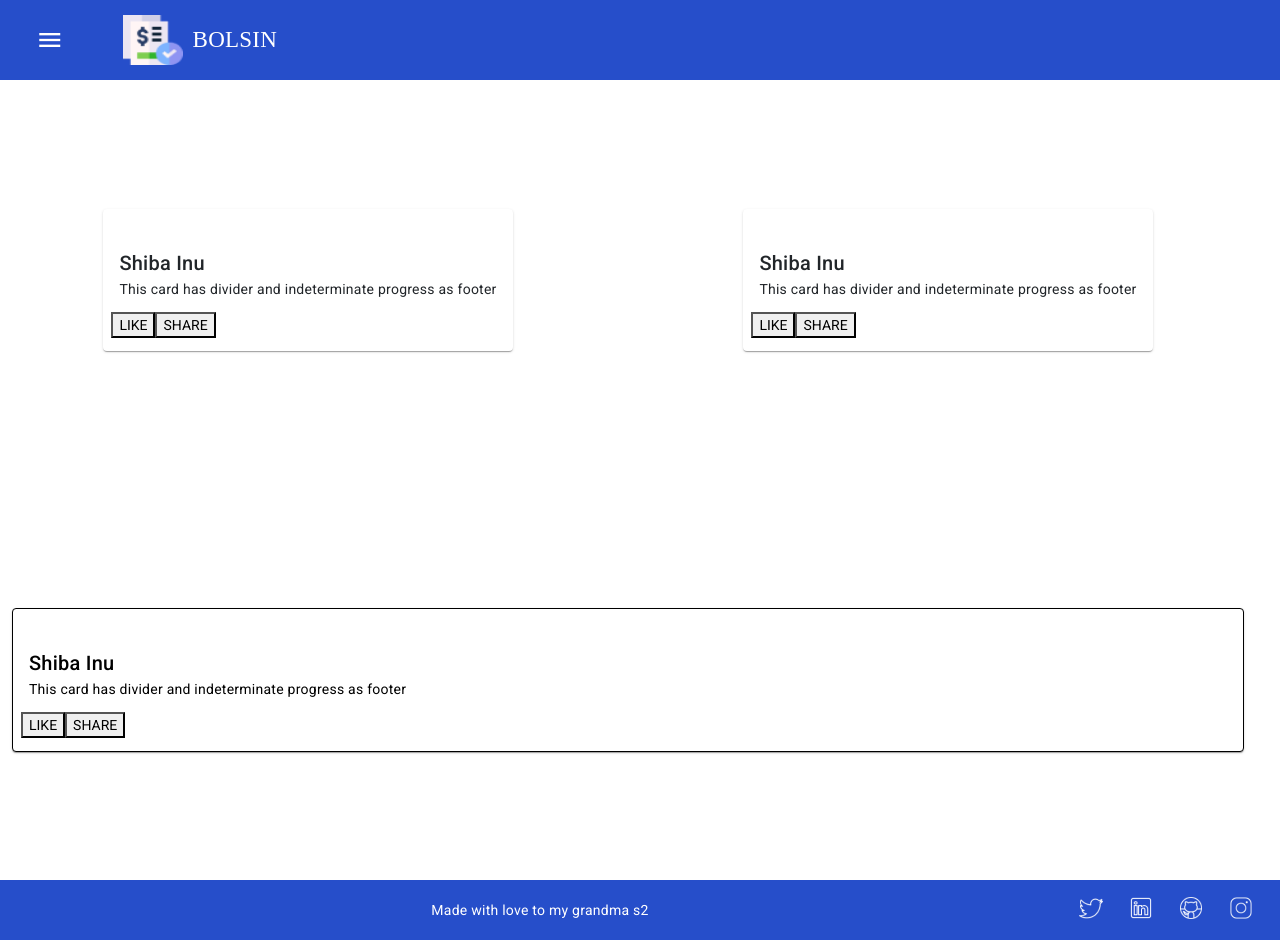
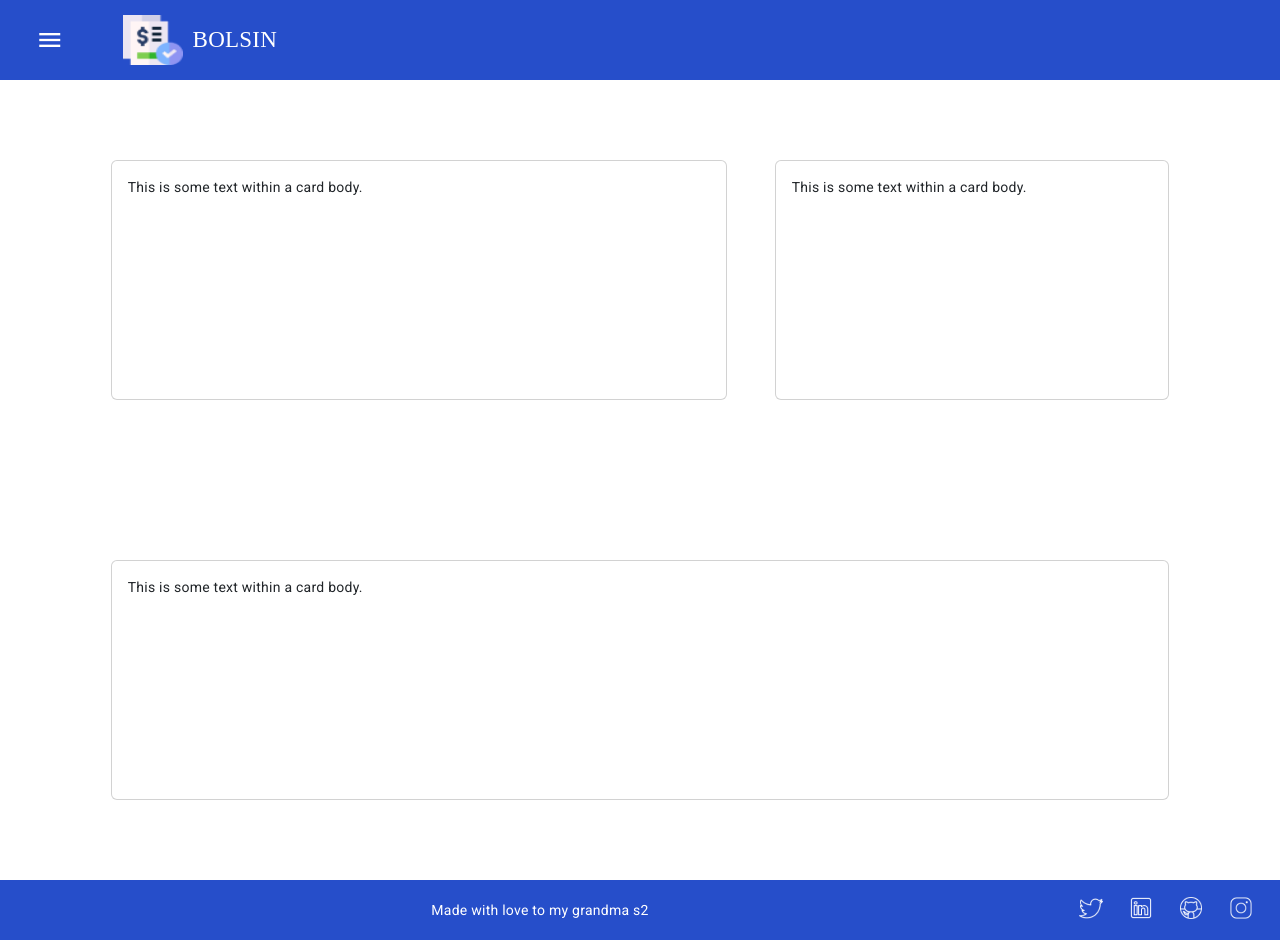
Before and after one commit to GustSilvaJR/ManageBills_Front, an Angular app: page /pages in a window 1280 px wide. Built offline with nearby package versions, Linux system fonts and the light colour scheme; a web font is replaced by a local one.

Commit message:
Correções nas integrações erroneas feitas no merge conflict

```diff
--- a/src/app/pages/dashboard/dashboard.component.html
+++ b/src/app/pages/dashboard/dashboard.component.html
@@ -1,75 +1,28 @@
 <div style="
-height: 100vh;
-" class="container-fluid ">
+    height: 100%;;" class=" row d-flex gx-5 justify-content-center align-items-center">
 
-    <div class="row"
-    style="
-    display: flex;
-    align-items: center;
-    height: 100%;
-    ">
-
-
-        <div class="col-md-12 row movimentacoes" >
-
-            <div class="col ">
-                <mat-card class="card entrada">
-                    <mat-card-header>
-                        <mat-card-subtitle>Dog Breed</mat-card-subtitle>
-                        <mat-card-title>Shiba Inu</mat-card-title>
-                    </mat-card-header>
-                    <mat-card-content>
-                        <p>This card has divider and indeterminate progress as footer</p>
-
-                    </mat-card-content>
-                    <mat-card-actions>
-                        <button mat-button>LIKE</button>
-                        <button mat-button>SHARE</button>
-                    </mat-card-actions>
-
-                </mat-card>
+    <div class="col-md-6" >
+        <div class="card">
+            <div class="card-body">
+              This is some text within a card body.
             </div>
-
-            <div class="col">
-                <mat-card class="card despesa">
-                    <mat-card-header>
-                        <mat-card-subtitle>Dog Breed</mat-card-subtitle>
-                        <mat-card-title>Shiba Inu</mat-card-title>
-                    </mat-card-header>
-                    <mat-card-content>
-                        <p>This card has divider and indeterminate progress as footer</p>
-
-                    </mat-card-content>
-                    <mat-card-actions>
-                        <button mat-button>LIKE</button>
-                        <button mat-button>SHARE</button>
-                    </mat-card-actions>
-                </mat-card>
-            </div>
-
-        </div>
-
-        <div class="col row" style="display: flex; justify-content: center;">
-            <div class="col balanco">
-                <mat-card class="example-card">
-                    <mat-card-header>
-                        <mat-card-subtitle>Dog Breed</mat-card-subtitle>
-                        <mat-card-title>Shiba Inu</mat-card-title>
-                    </mat-card-header>
-                    <mat-card-content>
-                        <p>This card has divider and indeterminate progress as footer</p>
-
-                    </mat-card-content>
-                    <mat-card-actions>
-                        <button mat-button>LIKE</button>
-                        <button mat-button>SHARE</button>
-                    </mat-card-actions>
-                </mat-card>
-            </div>
-
-        </div>
-
+          </div>
     </div>
 
+    <div class="col-md-4"  >
+        <div class="card">
+            <div class="card-body">
+              This is some text within a card body.
+            </div>
+          </div>
+    </div>
+
+    <div class="col-md-10" >
+        <div class="card">
+            <div class="card-body">
+              This is some text within a card body.
+            </div>
+          </div>
+    </div>
 
 </div>
--- a/src/app/pages/dashboard/dashboard.component.scss
+++ b/src/app/pages/dashboard/dashboard.component.scss
@@ -10,27 +10,12 @@
 
 .card {
     background-color: white;
-
-    mat-card {
-        width: 500px;
-        height: 240px;
-
-        &.entrada {
-            border: 1px solid green;
-        }
-
-        &.despesa {
-            border: 1px solid red;
-        }
-    }
+    height: 240px;
 }
 
 .balanco {
-
-
     mat-card {
         background-color: white;
         border: 1px solid black;
-
     }
 }
--- a/src/app/shared/shared.module.ts
+++ b/src/app/shared/shared.module.ts
@@ -19,14 +19,12 @@ import { FooterComponent } from './components/footer/footer.component';
     CommonModule,
     MatIconModule,
     MatToolbarModule,
-    MatSidenavModule,
-    MatCardModule
+    MatSidenavModule
   ],
   exports: [
     HeaderComponent,
     FooterComponent,
     MatSidenavModule,
-    MatCardModule
   ]
 })
 export class SharedModule { }
```
